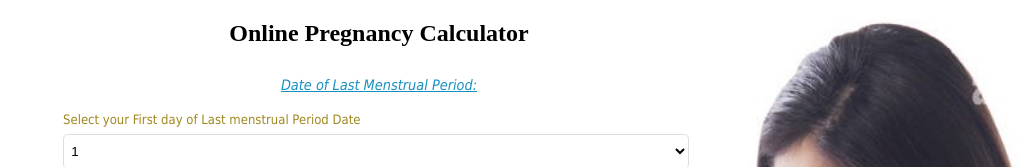
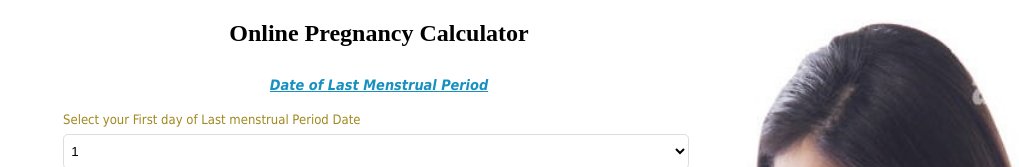
Before and after one commit to mahimaangelina/online-pregnancy-edd-and-ga-calculator-website, a plain HTML site: page index.html in a window 1280 px wide. Shown: the top 167 px of the page, without its empty margins (261-1280 px from the left). Drawn offline with Linux system fonts and the light colour scheme; files whose address does not match are found by name.

Commit message:
index.html

```diff
--- a/index.html
+++ b/index.html
@@ -108,7 +108,7 @@ width:95% !Important;
 <div class='clear'></div>
 <form id='tab' name=first class='frms'>
 <div>
-<div align='center'><label><i><u>Date of Last Menstrual Period:</u></i></label></div><br>
+<div align='center'><label><i><b><u>Date of Last Menstrual Period</b></u></i></label></div><br>
 <div class="group_con">
 <label class='leftt'>Select your First day of Last menstrual Period Date </label><select name=len11><option name=1 value=1>1</option>
 <option name=2 value=2>2</option><option name=3 value=3>3</option><option name=4 value=4>4</option>
```
